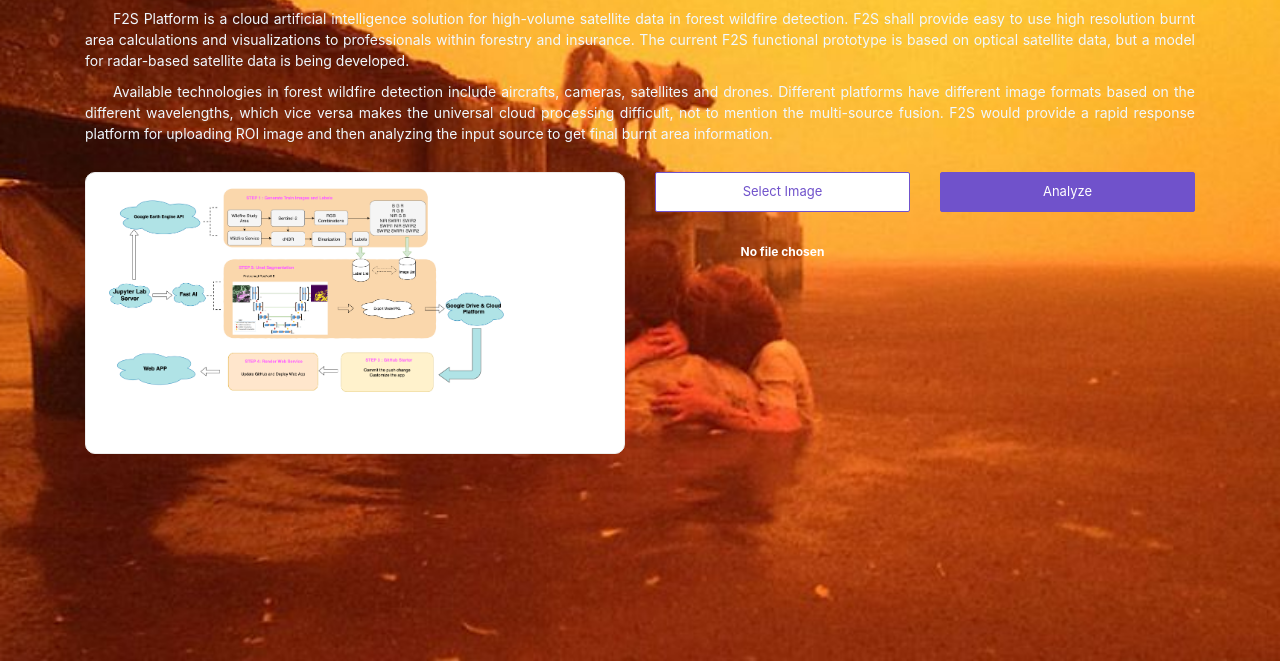
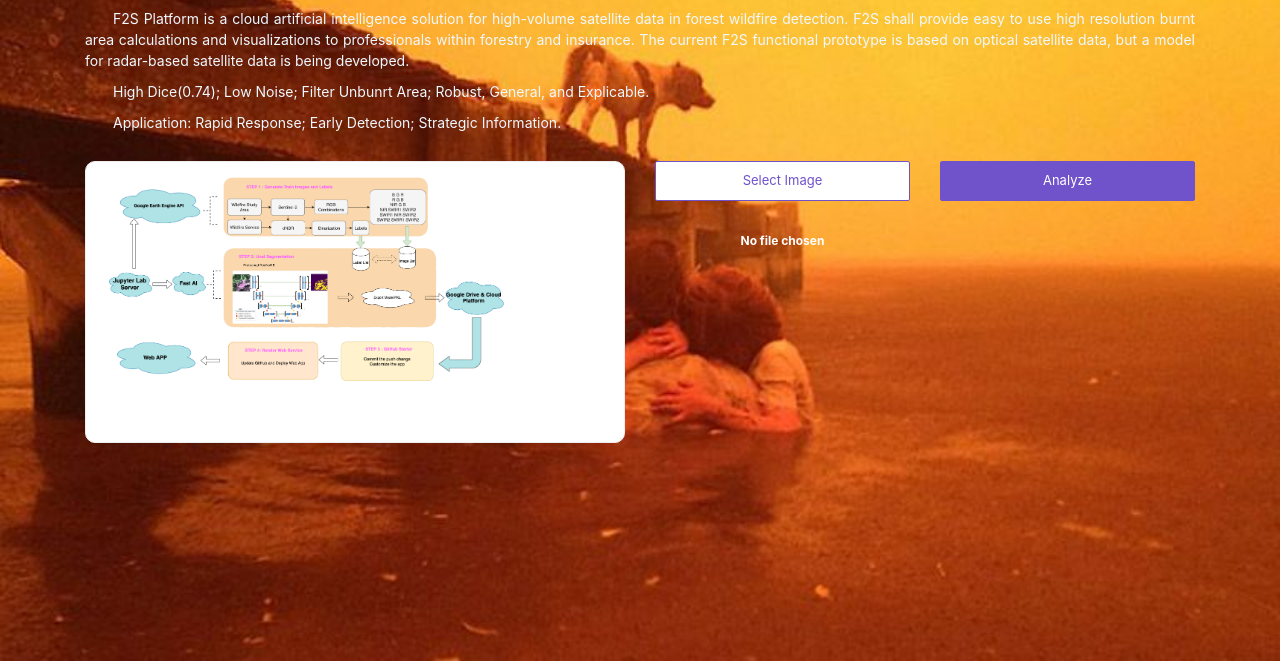
Before and after one commit to KuntaHu/SeeFi, a plain HTML site: page app/view/index.html in a window 1280 px wide. Shown: the part 139-800 px from the top of the page. Drawn offline with nearby package versions, Linux system fonts and the light colour scheme.

Commit message:
Update index.html

```diff
--- a/app/view/index.html
+++ b/app/view/index.html
@@ -110,10 +110,9 @@
               professionals within forestry and insurance. The current F2S functional prototype is based on optical
               satellite data, but a model for radar-based satellite data is being developed.
             </p>
-            <p>Available technologies in forest wildfire detection include aircrafts, cameras, satellites and drones.
-              Different platforms have different image formats based on the different wavelengths, which vice versa makes
-              the universal cloud processing difficult, not to mention the multi-source fusion. F2S would provide a rapid
-              response platform for uploading ROI image and then analyzing the input source to get final burnt area information.
+            <p> High Dice(0.74); Low Noise; Filter Unbunrt Area; Robust, General, and Explicable.
+            </p>
+            <p> Application: Rapid Response; Early Detection; Strategic Information.
             </p>
           </div>
         </div>
```
